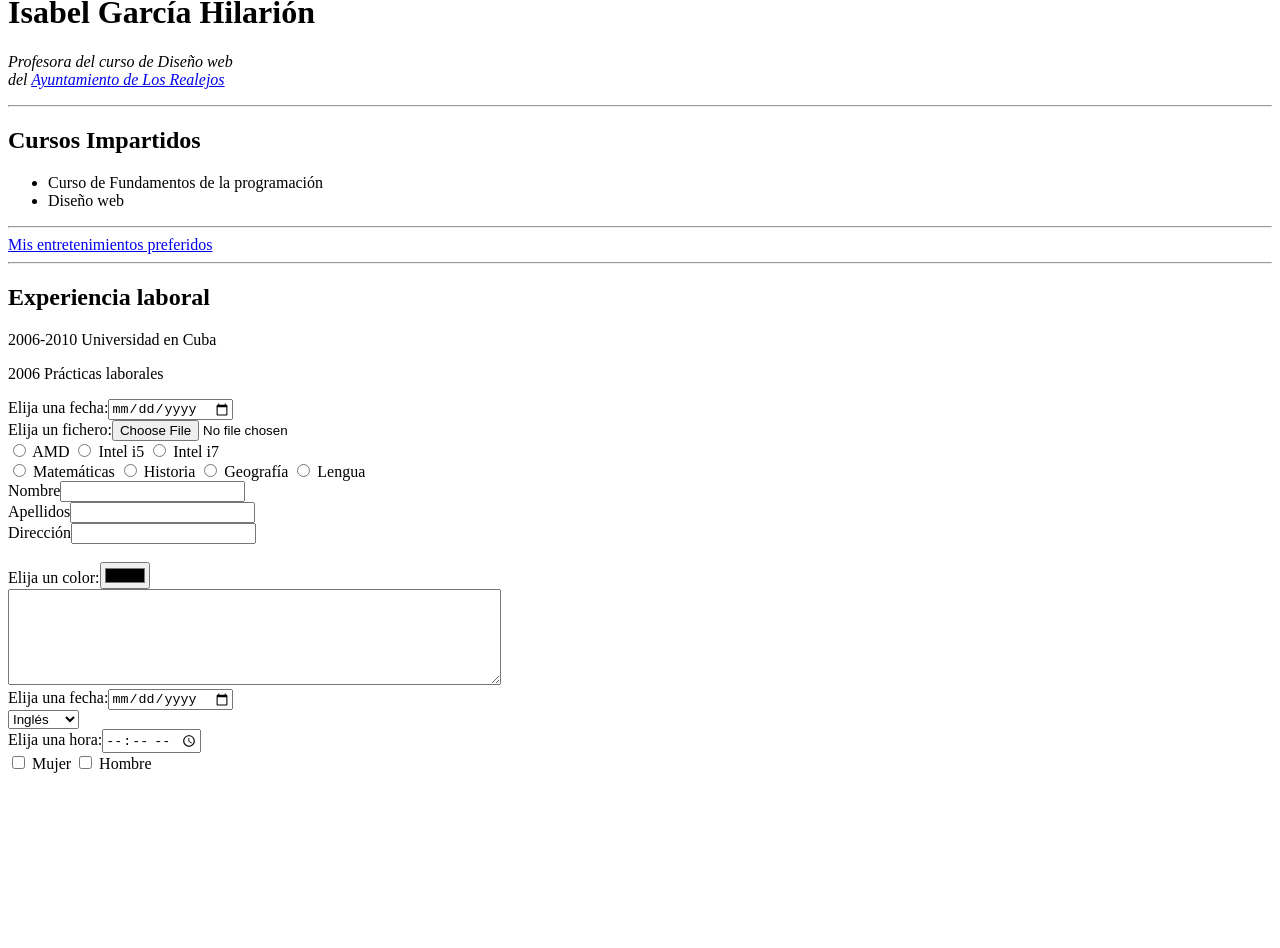
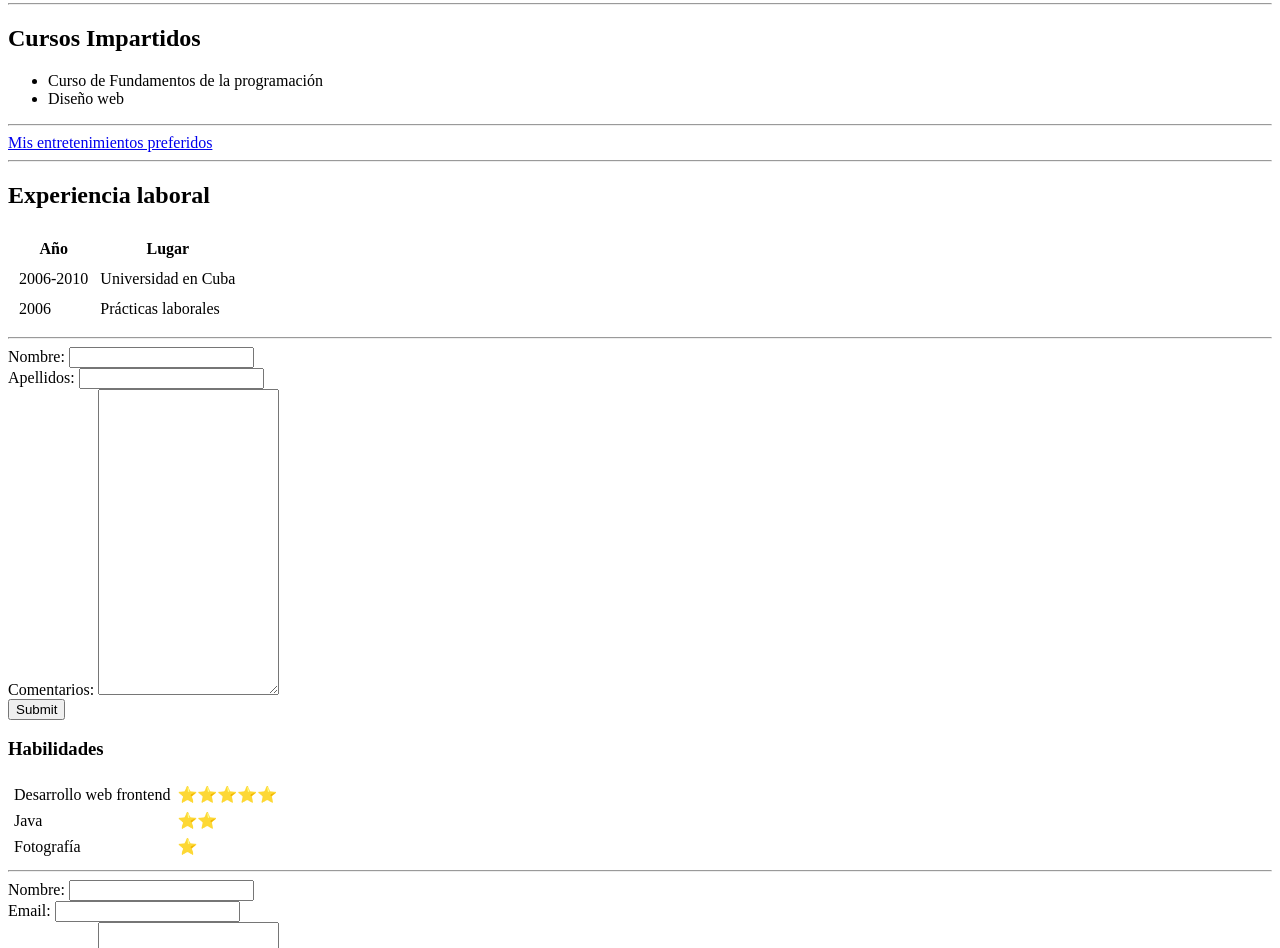
Before and after one commit to isaCoderCrack/cv, a plain HTML site: page index.html in a window 1280 px wide. Shown: the part 372-1320 px from the top of the page. Before the commit the page ends 1153 px from the top, so only its background shows below. Drawn offline with Linux system fonts and the light colour scheme.

Commit message:
Add files via upload

```diff
--- a/index.html
+++ b/index.html
@@ -8,10 +8,18 @@
 </head>
 
 <body>
-    <img src="Imagenes/fotoCircle.png" alt="Foto de Isabel García" />
-    <h1>Isabel García Hilarión</h1>
-    <p><i> Profesora del curso de Diseño web <br /> del <a href="https://losrealejos.es/"> Ayuntamiento de Los Realejos
-            </a></i></p>
+
+    <table cellspacing="10">
+        <tr>
+            <td><img src="Imagenes/fotoCircle.png" alt="Foto de Isabel García" /></td>
+            <td><h1>Isabel García Hilarión</h1>
+                <p><i> Profesora del curso de Diseño web <br /> del <a href="https://losrealejos.es/"> Ayuntamiento de Los Realejos
+                        </a></i></p>
+                    <h2><a href="contactMe.html">Contáctame</a></h2></td>
+        </tr>
+
+        </table>
+
     <hr />
     <h2>Cursos Impartidos</h2>
     <ul>
@@ -24,40 +32,75 @@
 
     <hr />
     <h2>Experiencia laboral</h2>
-    <p>2006-2010 Universidad en Cuba</p>
-    <p>2006 Prácticas laborales</p>
 
-    <form>
-        <label>Elija una fecha:</label><input type="date"> <br />
-        <label>Elija un fichero:</label><input type="file"> <br />
+    <table cellspacing=10>
+        <tr>
+            <th>Año</th>
+            <th>Lugar</th>
+        </tr>
+        <tr>
+            <td>2006-2010</td>
+            <td>Universidad en Cuba</td>
+        </tr>
+        <tr>
+            <td>2006</td>
+            <td>Prácticas laborales</td>
+        </tr>
+    </table>
 
-        <input type='radio' name='procesador' value='procesadoramd'> <label>AMD</label>
-        <input type='radio' name='procesador' value='procesadorintel_i5'> <label>Intel i5</label>
-        <input type='radio' name='procesador' value='procesadorintel_i7'> <label>Intel i7 </label>
-        <br />
-        <input type='radio' name='asignatura' value='asignaturamatematicas'> Matemáticas
-        <input type='radio' name='asignatura' value='asignaturahistoria'> Historia
-        <input type='radio' name='asignatura' value='asignaturageografia'> Geografía
-        <input type='radio' name='asignatura' value='asignaturalengua'> Lengua
-        <br />
-        <label>Nombre</label><input type='text' name='nombre'> <br />
-        <label>Apellidos</label><input type='text' name='apellidos'> <br />
-        <label>Dirección</label><input type='text' name='direccion'> <br />
-        <br />
-        <label>Elija un color</label>:<input type="color"> <br />
-        <textarea rows='6' cols='59'></textarea> <br />
-        <label>Elija una fecha:</label><input type="date"> <br />
-        <select name='idioma'>
-            <option value='ingles'>Inglés</option>
-            <option value='aleman'>Alemán</option>
-            <option value='frances'>Francés</option>
-        </select>
-        <br />
-        <label>Elija una hora:</label><input type="time"> <br />
-        <input type='checkbox' name='sexo' value='sexomujer'> Mujer
-        <input type='checkbox' name='sexo' value='sexohombre'> Hombre
-        <br />
+    <hr/>
+
+    <form >
+        <label>Nombre:</label>
+        <input type=”text” /><br/>
+
+        <label>Apellidos:</label>
+        <input type="email"/><br/>
+
+        <label>Comentarios:</label>
+        <textarea rows="20" cols="20"></textarea><br/>
+
+        <input type="submit"/>
+
     </form>
+
+    <h3>Habilidades</h3>
+
+    <table cellspacing="5">
+        <tr>
+            <td>Desarrollo web frontend</td>
+            <td>⭐⭐⭐⭐⭐</td>
+
+        </tr>
+
+        <tr>
+            <td>Java</td>
+            <td>⭐⭐</td>
+        </tr>
+
+        <tr>
+            <td>Fotografía</td>
+            <td>⭐</td>
+        </tr>
+    </table>
+
+    <hr/>
+
+    <form action="mailto:ighilarion.1990@gmail.com" method="post" enctype="text/plain">
+        <label>Nombre:</label>
+        <input type=”text” name="nombre" required/><br/>
+
+        <label>Email:</label>
+        <input type="email" name="email" required/><br/>
+
+        <label>Comentarios:</label>
+        <textarea rows="20" cols="20" name="comentarios" required></textarea><br/>
+
+        <input type="submit"/>
+
+    </form>
+
+
 
 </body>
 
```
Also changed, not shown: contactMe.html (added, +26 -0 lines).
